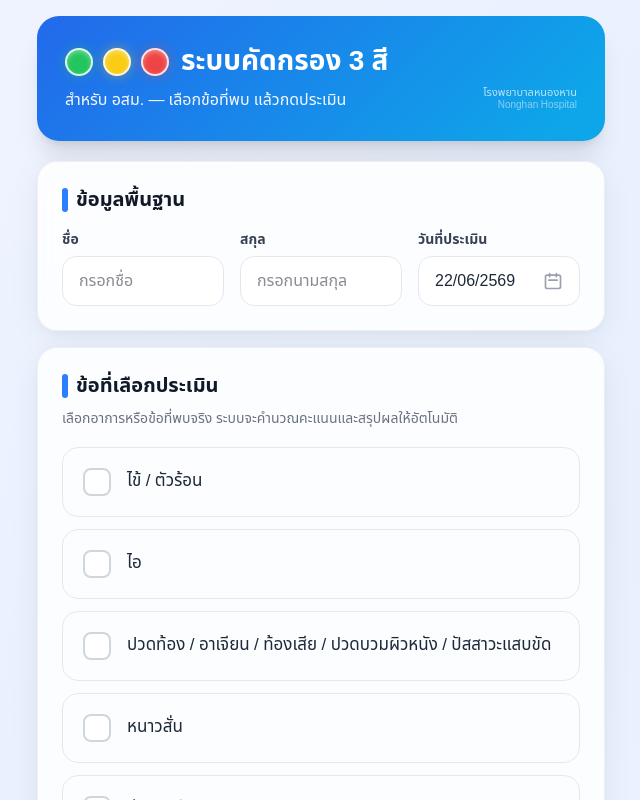
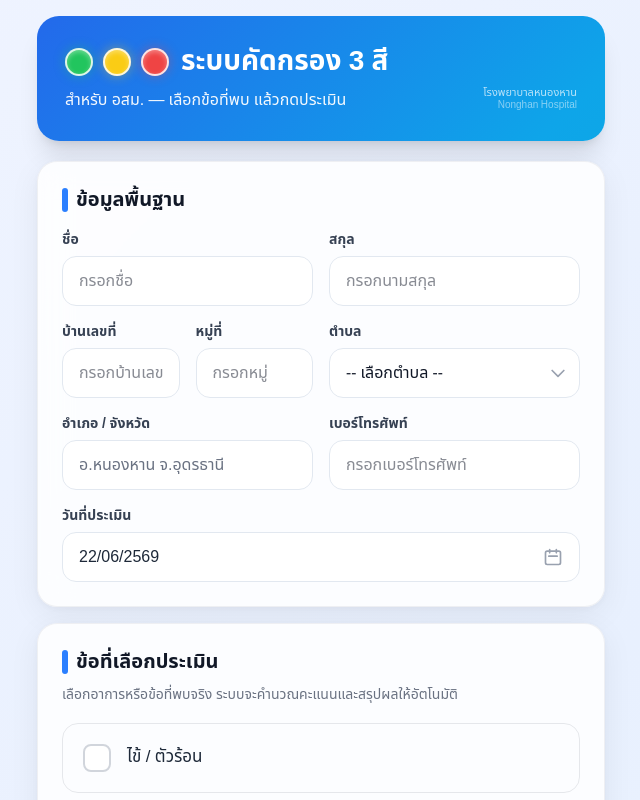
Before and after one commit to gusmalllex-alt/nhh-asm-screen, a Next.js app: page /nhh-asm-screen/ in a window 1280 px wide. Shown: the top 800 px of the page, without its empty margins (319-959 px from the left). Built offline with nearby package versions, Linux system fonts and the light colour scheme; a web font is replaced by a local one.

Commit message:
feat: update basic info to use address fields instead of hospital and update google sheet script URL

```diff
--- a/src/app/page.tsx
+++ b/src/app/page.tsx
@@ -30,6 +30,10 @@ export default function HomePage() {
   const [firstName, setFirstName] = useState('');
   const [lastName, setLastName] = useState('');
   const [assessDate, setAssessDate] = useState(getTodayDate());
+  const [addressNo, setAddressNo] = useState('');
+  const [addressMoo, setAddressMoo] = useState('');
+  const [subDistrict, setSubDistrict] = useState('');
+  const [phoneNumber, setPhoneNumber] = useState('');
   const [selectedIds, setSelectedIds] = useState<string[]>([]);
   const [result, setResult] = useState<ScreeningResult | null>(null);
   const [isModalOpen, setIsModalOpen] = useState(false);
@@ -61,6 +65,10 @@ export default function HomePage() {
       firstName: firstName.trim(),
       lastName: lastName.trim(),
       assessDate,
+      addressNo,
+      addressMoo,
+      subDistrict,
+      phoneNumber,
       selectedItems: [...selectedIds],
       score: screening.score,
       level: screening.level,
@@ -96,6 +104,10 @@ export default function HomePage() {
     setFirstName('');
     setLastName('');
     setAssessDate(getTodayDate());
+    setAddressNo('');
+    setAddressMoo('');
+    setSubDistrict('');
+    setPhoneNumber('');
     setSelectedIds([]);
     setResult(null);
     setError('');
@@ -115,9 +127,17 @@ export default function HomePage() {
         firstName={firstName}
         lastName={lastName}
         assessDate={assessDate}
+        addressNo={addressNo}
+        addressMoo={addressMoo}
+        subDistrict={subDistrict}
+        phoneNumber={phoneNumber}
         onFirstNameChange={setFirstName}
         onLastNameChange={setLastName}
         onAssessDateChange={setAssessDate}
+        onAddressNoChange={setAddressNo}
+        onAddressMooChange={setAddressMoo}
+        onSubDistrictChange={setSubDistrict}
+        onPhoneNumberChange={setPhoneNumber}
       />
 
       <SymptomChecklist selectedIds={selectedIds} onToggle={handleToggle} />
--- a/src/components/PatientInfoForm.tsx
+++ b/src/components/PatientInfoForm.tsx
@@ -3,22 +3,53 @@
 import React, { useRef } from 'react';
 import { formatThaiDate } from '@/utils/dateUtils';
 
+export const SUB_DISTRICT_OPTIONS = [
+  'ตำบลหนองหาน',
+  'ตำบลหนองเม็ก',
+  'ตำบลพังงู',
+  'ตำบลสะแบง',
+  'ตำบลสร้อยพร้าว',
+  'ตำบลบ้านเชียง',
+  'ตำบลบ้านยา',
+  'ตำบลโพนงาม',
+  'ตำบลผักตบ',
+  'ตำบลหนองไผ่',
+  'ตำบลหนองสระปลา',
+  'ตำบลดอนหายโศก',
+] as const;
+
 interface PatientInfoFormProps {
   firstName: string;
   lastName: string;
   assessDate: string;
+  addressNo: string;
+  addressMoo: string;
+  subDistrict: string;
+  phoneNumber: string;
   onFirstNameChange: (val: string) => void;
   onLastNameChange: (val: string) => void;
   onAssessDateChange: (val: string) => void;
+  onAddressNoChange: (val: string) => void;
+  onAddressMooChange: (val: string) => void;
+  onSubDistrictChange: (val: string) => void;
+  onPhoneNumberChange: (val: string) => void;
 }
 
 export default function PatientInfoForm({
   firstName,
   lastName,
   assessDate,
+  addressNo,
+  addressMoo,
+  subDistrict,
+  phoneNumber,
   onFirstNameChange,
   onLastNameChange,
   onAssessDateChange,
+  onAddressNoChange,
+  onAddressMooChange,
+  onSubDistrictChange,
+  onPhoneNumberChange,
 }: PatientInfoFormProps) {
   const dateInputRef = useRef<HTMLInputElement>(null);
 
@@ -33,7 +64,8 @@ export default function PatientInfoForm({
         <span className="w-1.5 h-6 bg-blue-500 rounded-full" />
         ข้อมูลพื้นฐาน
       </h2>
-      <div className="grid grid-cols-1 sm:grid-cols-3 gap-3 sm:gap-4">
+
+      <div className="grid grid-cols-1 sm:grid-cols-2 gap-3 sm:gap-4 mb-3 sm:mb-4">
         <div>
           <label
             htmlFor="first_name"
@@ -66,6 +98,114 @@ export default function PatientInfoForm({
             onChange={(e) => onLastNameChange(e.target.value)}
           />
         </div>
+      </div>
+
+      {/* ข้อมูลที่อยู่ */}
+      <div className="grid grid-cols-2 sm:grid-cols-4 gap-3 sm:gap-4 mb-3 sm:mb-4">
+        <div>
+          <label
+            htmlFor="address_no"
+            className="block text-sm font-semibold text-gray-700 mb-1.5"
+          >
+            บ้านเลขที่
+          </label>
+          <input
+            type="text"
+            id="address_no"
+            className="form-input"
+            placeholder="กรอกบ้านเลขที่"
+            value={addressNo}
+            onChange={(e) => onAddressNoChange(e.target.value)}
+          />
+        </div>
+        <div>
+          <label
+            htmlFor="address_moo"
+            className="block text-sm font-semibold text-gray-700 mb-1.5"
+          >
+            หมู่ที่
+          </label>
+          <input
+            type="text"
+            id="address_moo"
+            className="form-input"
+            placeholder="กรอกหมู่"
+            value={addressMoo}
+            onChange={(e) => onAddressMooChange(e.target.value)}
+          />
+        </div>
+        <div className="col-span-2">
+          <label
+            htmlFor="sub_district"
+            className="block text-sm font-semibold text-gray-700 mb-1.5"
+          >
+            ตำบล
+          </label>
+          <div className="relative">
+            <select
+              id="sub_district"
+              className="form-input appearance-none pr-10 cursor-pointer"
+              value={subDistrict}
+              onChange={(e) => onSubDistrictChange(e.target.value)}
+            >
+              <option value="">-- เลือกตำบล --</option>
+              {SUB_DISTRICT_OPTIONS.map((name) => (
+                <option key={name} value={name}>
+                  {name}
+                </option>
+              ))}
+            </select>
+            <div className="absolute inset-y-0 right-0 flex items-center pr-3 pointer-events-none">
+              <svg
+                className="w-5 h-5 text-gray-400"
+                fill="none"
+                viewBox="0 0 24 24"
+                stroke="currentColor"
+                strokeWidth={2}
+              >
+                <path
+                  strokeLinecap="round"
+                  strokeLinejoin="round"
+                  d="M19 9l-7 7-7-7"
+                />
+              </svg>
+            </div>
+          </div>
+        </div>
+      </div>
+
+      <div className="grid grid-cols-1 sm:grid-cols-2 gap-3 sm:gap-4 mb-3 sm:mb-4">
+        <div>
+          <label
+            className="block text-sm font-semibold text-gray-700 mb-1.5"
+          >
+            อำเภอ / จังหวัด
+          </label>
+          <input
+            type="text"
+            className="form-input bg-gray-50 text-gray-500 cursor-not-allowed"
+            value="อ.หนองหาน จ.อุดรธานี"
+            disabled
+          />
+        </div>
+        <div>
+          <label
+            htmlFor="phone_number"
+            className="block text-sm font-semibold text-gray-700 mb-1.5"
+          >
+            เบอร์โทรศัพท์
+          </label>
+          <input
+            type="tel"
+            id="phone_number"
+            className="form-input"
+            placeholder="กรอกเบอร์โทรศัพท์"
+            value={phoneNumber}
+            onChange={(e) => onPhoneNumberChange(e.target.value)}
+          />
+        </div>
+      </div>
+
       <div>
         <label
           className="block text-sm font-semibold text-gray-700 mb-1.5"
@@ -107,6 +247,5 @@ export default function PatientInfoForm({
         </div>
       </div>
     </div>
-    </div>
   );
 }
--- a/src/data/screeningData.ts
+++ b/src/data/screeningData.ts
@@ -82,6 +82,10 @@ export interface ScreeningResult {
   firstName: string;
   lastName: string;
   assessDate: string;
+  addressNo?: string;
+  addressMoo?: string;
+  subDistrict?: string;
+  phoneNumber?: string;
   selectedItems: string[];
   score: number;
   level: 'green' | 'yellow' | 'red';
--- a/src/utils/googleSheets.ts
+++ b/src/utils/googleSheets.ts
@@ -9,7 +9,7 @@ export function saveGoogleSheetUrl(url: string): void {
 
 export function getGoogleSheetUrl(): string {
   // Hardcoded for simplicity as requested by user
-  return 'https://script.google.com/macros/s/AKfycbx6lWXB_5k0egy_60Fe_4u72zaLSPb8XWQZ3wu_qLyYyRBWfF6E0qLJaqiEkh0GnqYs/exec';
+  return 'https://script.google.com/macros/s/AKfycbyb3qPw4ChobrnQgoUI7lSHGGsLp872Mvq9hIDy0IOFqhyb0pHPwwL4kkigWqumuWQC/exec';
 }
 
 export async function sendToGoogleSheet(result: ScreeningResult, urlOverride?: string): Promise<boolean> {
@@ -28,6 +28,10 @@ export async function sendToGoogleSheet(result: ScreeningResult, urlOverride?: s
       firstName: result.firstName,
       lastName: result.lastName,
       assessDate: result.assessDate,
+      addressNo: result.addressNo || '',
+      addressMoo: result.addressMoo || '',
+      subDistrict: result.subDistrict || '',
+      phoneNumber: result.phoneNumber || '',
       score: result.score,
       selectedItems: selectedLabels || 'ไม่มีอาการ',
       levelLabel: result.levelLabel,
@@ -106,6 +110,10 @@ export async function updateGoogleSheetData(result: ScreeningResult) {
       firstName: result.firstName,
       lastName: result.lastName,
       assessDate: result.assessDate,
+      addressNo: result.addressNo || '',
+      addressMoo: result.addressMoo || '',
+      subDistrict: result.subDistrict || '',
+      phoneNumber: result.phoneNumber || '',
       score: result.score,
       selectedItems: selectedLabels || 'ไม่มีอาการ',
       levelLabel: result.levelLabel,
```
Lines whose indentation alone changed are shown as unchanged.
